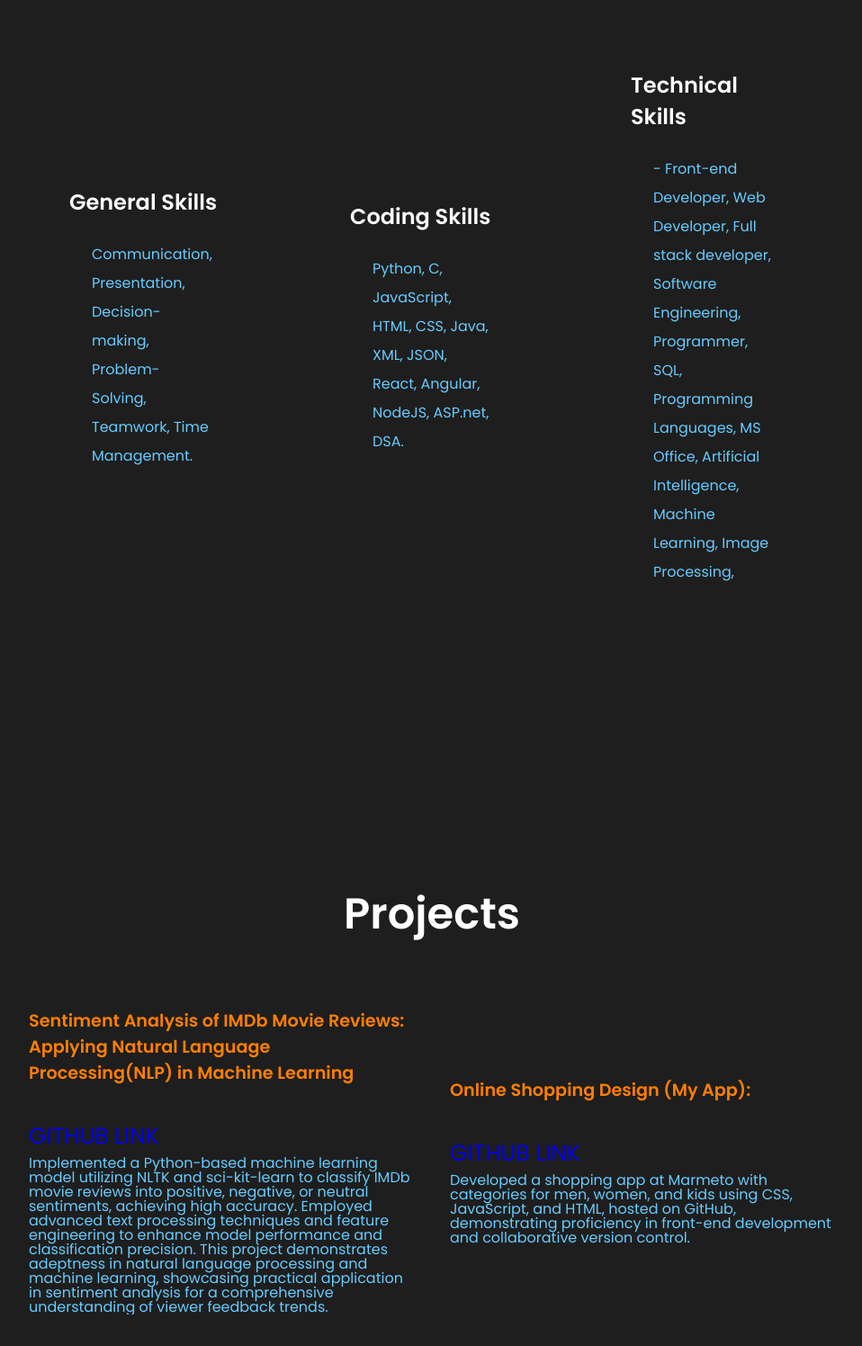
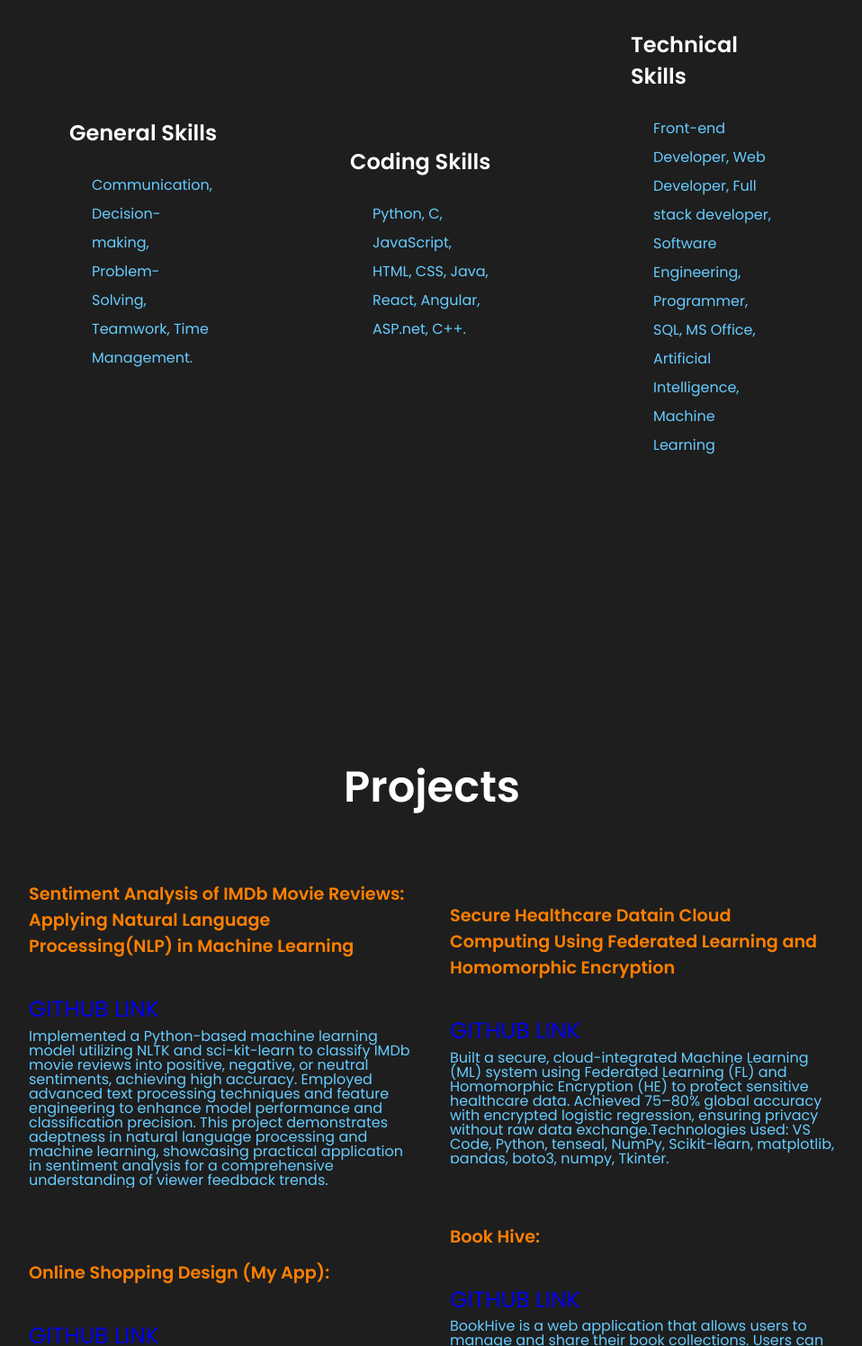
Before and after one commit to EESHWAR-MATURU/My-Portfolio, a plain HTML site: page index.html in a window 1280 px wide. Shown: the part 1980-3476 px from the top of the page at 90% size, without its empty margins (160-1118 px from the left). Drawn offline with nearby package versions, Linux system fonts and the light colour scheme.

Commit message:
Updated Portfolio

```diff
--- a/index.html
+++ b/index.html
@@ -58,20 +58,20 @@
                 <div class="s-icons">
                 </div>
                 <h3>General Skills</h3>
-                <p>Communication, Presentation, Decision-making, Problem-Solving, Teamwork, Time Management.</p>
+                <p>Communication, Decision-making, Problem-Solving, Teamwork, Time Management.</p>
             </div>
             <div class="box">
                 <div class="s-icons">
                 </div>
                 <h3>Coding Skills</h3>
-                <p>Python, C, JavaScript, HTML, CSS, Java, XML, JSON, React, Angular, NodeJS, ASP.net, DSA.</p>
+                <p>Python, C, JavaScript, HTML, CSS, Java, React, Angular, ASP.net, C++.</p>
             </div>
             <div class="box">
                 <div class="s-icons">
                 </div>
                 <h3>Technical Skills</h3>
-                <p>- Front-end Developer, Web Developer, Full stack developer, Software Engineering, Programmer,
-                SQL, Programming Languages, MS Office, Artificial Intelligence, Machine Learning, Image Processing,</p>
+                <p>Front-end Developer, Web Developer, Full stack developer, Software Engineering, Programmer,
+                SQL, MS Office, Artificial Intelligence, Machine Learning</p>
             </div>
         </div>
     </section>
@@ -90,6 +90,17 @@
                     feature engineering to enhance model performance and classification precision. This project demonstrates adeptness in
                     natural language processing and machine learning, showcasing practical application in sentiment analysis for a
                     comprehensive understanding of viewer feedback trends.</p>
+                </div>
+            </div>
+            <div class="row">
+                <img src="">
+                <div class="layer">
+                    <h5>Secure Healthcare Datain Cloud Computing Using Federated Learning and Homomorphic Encryption</h5>
+                    <a href=https://github.com/EESHWAR-MATURU/Movie-Reviews-on-sentiment-analysis-using-NLP>GITHUB LINK</a>
+                    <p>Built a secure, cloud-integrated Machine Learning (ML) system using Federated Learning (FL) and Homomorphic Encryption
+                    (HE) to protect sensitive healthcare data. Achieved 75–80% global accuracy with encrypted logistic regression, ensuring
+                    privacy without raw data exchange.Technologies used: VS Code, Python, tenseal, NumPy, Scikit-learn, matplotlib, pandas,
+                    boto3, numpy, Tkinter.</p>
                 </div>
             </div>
             <div class="row">
```
Also changed, not shown: about.jpg.
